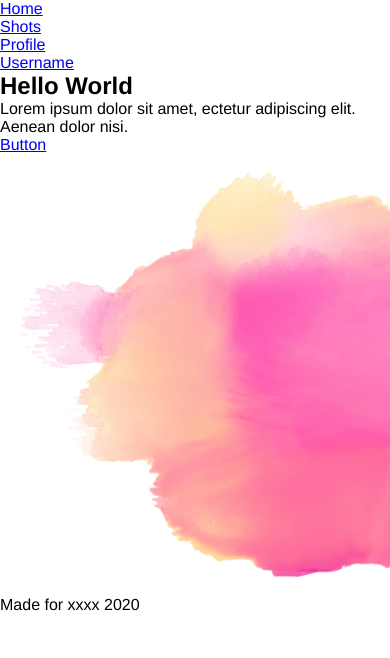
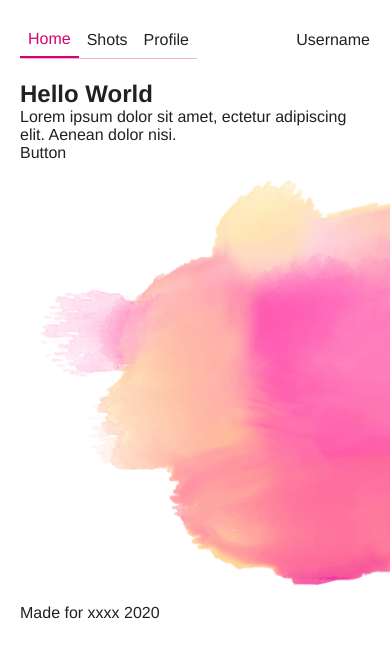
Before and after one commit to CalaoJuanPablo/hero-markup, a website: page index.html in a window 390 px wide. Shown: the top 658 px of the page. Drawn offline with Linux system fonts and the light colour scheme.

Commit message:
make styles for header mobile view

```diff
--- a/index.html
+++ b/index.html
@@ -10,6 +10,7 @@
 
 <body>
 	<header class="header">
+		<div class="container">
 			<nav class="header__nav">
 				<ul>
 					<li class="header__nav-link--active"><a href="#">Home</a></li>
@@ -18,9 +19,11 @@
 				</ul>
 			</nav>
 			<a class="header__username-link" href="#">Username</a>
+		</div>
 	</header>
 	<main>
 		<section class="hero">
+			<div class="container">
 				<div class="hero__text">
 					<h1>Hello <span>World</span></h1>
 					<p>Lorem ipsum dolor sit amet, ectetur adipiscing elit. Aenean <span
@@ -30,9 +33,12 @@
 				<figure class="hero__img">
 					<img src="./images/image.png" alt="Main paint">
 				</figure>
+			</div>
 		</section>
 		<footer class="footer">
+			<div class="container">
 				<p class="footer__copyright">Made for xxxx 2020</p>
+			</div>
 		</footer>
 	</main>
 </body>
--- a/sass/_generic.scss
+++ b/sass/_generic.scss
@@ -1,3 +1,23 @@
+// Typography
+$primary-font: Helvetica, Arial, sans-serif;
+
+// Color
+$color-brand-primary: #d80073;
+$color-typography-primary: #212121;
+$color-typography-secondary: #666666;
+$color-typography-disabled: #9e9e9e;
+
+// Mixins
+@mixin container {
+	width: calc(100vw - 40px);
+	margin: 0 auto;
+	max-width: 1200px;
+
+	@include media(tablet) {
+		width: calc(100vw - 80px);
+	}
+}
+
 * {
 	box-sizing: border-box;
 	margin: 0;
@@ -6,4 +26,14 @@
 
 body {
 	font-family: $primary-font;
+	color: $color-typography-primary;
 }
+
+a {
+	color: inherit;
+	text-decoration: none;
+}
+
+.container {
+	@include container();
+}
--- a/sass/_variables.scss
+++ /dev/null
@@ -1,2 +0,0 @@
-// Typography
-$primary-font: Helvetica, Arial, sans-serif;
--- a/sass/main.scss
+++ b/sass/main.scss
@@ -1,4 +1,36 @@
 @import './breakpoints';
-@import './variables';
 @import './grids';
 @import './generic';
+
+.header {
+	height: 80px;
+	width: 100%;
+	display: flex;
+	align-items: center;
+	.container {
+		align-items: center;
+		@include display-grid();
+		@include grid-template-columns(1fr 1fr)
+	}
+	&__nav {
+		border-bottom: 1px solid rgba($color-brand-primary, .3);
+		ul {
+			list-style: none;
+			display: flex;
+			align-items: center;
+		}
+		&-link {
+			padding: 8px;
+			&:active,
+			&:focus,
+			&--active {
+				padding: 8px;
+				color: $color-brand-primary;
+				border-bottom: 2px solid $color-brand-primary;
+			}
+		}
+	}
+	&__username-link {
+		margin-left: auto;
+	}
+}
```
Also changed, not shown: css/main.css, 1 other file. Lines whose indentation alone changed are shown as unchanged.
